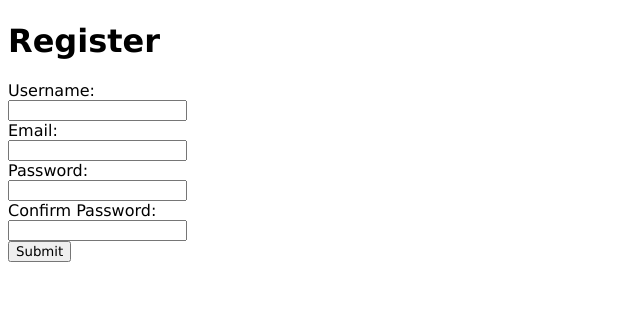
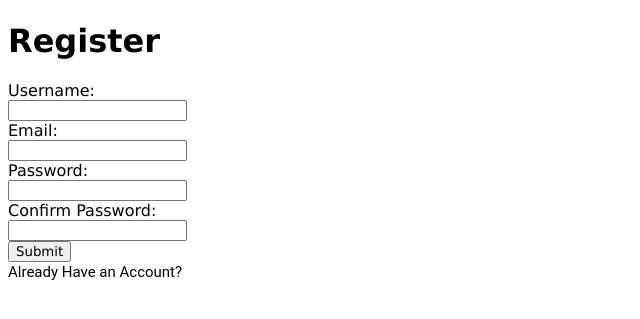
Before and after one commit to ItalianCannolis/IAT-352-Projects, a PHP site: page /register.php in a window 1280 px wide. Shown: the part 60-379 px from the top of the page, without its empty margins (0-640 px from the left). Run offline with PHP 8.4, Linux system fonts and the light colour scheme.

Commit message:
Added a link to login from register

```diff
--- a/Final Assignment/register.php
+++ b/Final Assignment/register.php
@@ -94,7 +94,7 @@ if($_SERVER['REQUEST_METHOD'] == 'POST') {
             <input type="password" name="password_confirm" value="" required /><br />
             <input type="submit" />
         </form>
-
+        <a href = login.php>Already Have an Account? </a>
     </div>
 
 </html>
```
